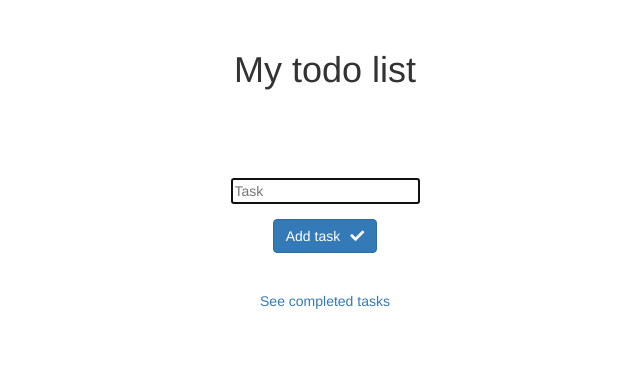
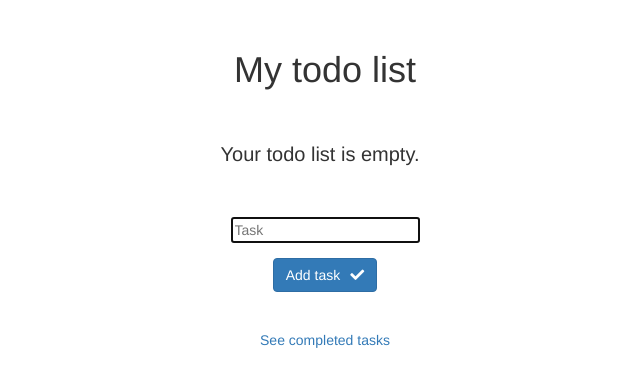
Before and after one commit to Julien-B-py/Todo-list-website, a Flask app: page / in a window 1280 px wide. Shown: the top 387 px of the page, without its empty margins (315-955 px from the left). Run offline with Flask 2, Linux system fonts and the light colour scheme; tables that the repository leaves empty hold one stand-in row (values such as "Sample post"); some libraries are stand-ins or nearby versions.

Commit message:
v1.6
Replace deprecated Form with FlaskForm.
Edit main page route to display a message if todo list is empty.

```diff
--- a/forms.py
+++ b/forms.py
@@ -1,11 +1,11 @@
-from flask_wtf import Form
+from flask_wtf import FlaskForm
 from wtforms import StringField, validators
 
 
 # render_kw={'autofocus': True} to set the cursor focused in the field
-class AddTodoForm(Form):
+class AddTodoForm(FlaskForm):
     task = StringField(validators=[validators.input_required()], render_kw={'autofocus': True})
 
 
-class EditTodoForm(Form):
+class EditTodoForm(FlaskForm):
     task = StringField(validators=[validators.input_required()], render_kw={'autofocus': True})
--- a/main.py
+++ b/main.py
@@ -56,10 +56,14 @@ def home():
     # If user loaded home page without submitting the form
     # Get all todos from database
     todos = Todo.query.all()
+    # For every todo check if the date_completed column is different from NULL and if so add 1 everytime
+    completed_count = sum(1 for todo in todos if todo.date_completed is not None)
+    # If completed todos amount is equal to the size of todos list, then our current todo list is empty
+    is_empty = (completed_count == len(todos))
     # Check if any todo has been completed to allow the display of "completed todos link"
     completed = any(todo.date_completed for todo in todos)
     # Pass todos and completed (kwargs) to render the html
-    return render_template('index.html', form=form, todos=todos, completed=completed)
+    return render_template('index.html', form=form, todos=todos, completed=completed, is_empty=is_empty)
 
 
 @app.route("/delete/task/<int:task_id>")
--- a/static/css/styles.css
+++ b/static/css/styles.css
@@ -1,18 +1,27 @@
+/* HTML TAGS */
 body {
-
     max-width: 100%;
     overflow-x: hidden;
     text-align: center;
+}
 
+h1 {
+    text-align: center;
+    margin: 50px 0;
 }
+
+p {
+    font-size:20px;
+}
+
+
+
 
 .form {
 
 
         margin:3% 0;
-/*    position: fixed;
-    bottom: 0;
-    width: 100%;*/
+
 
 }
 
@@ -23,14 +32,7 @@ body {
 
 
 
-h1 {
-    text-align: center;
-    margin: 50px 0;
-}
 
-p {
-    font-size:20px;
-}
 
 
 .todolist-global {
--- a/templates/index.html
+++ b/templates/index.html
@@ -22,9 +22,11 @@
         <h1>My todo list</h1>
         <ul class="todolist">
 
-            {% if not todos  %}
+            {% if is_empty  %}
             <p>Your todo list is empty.</p>
             {% endif %}
+
+
 
 
             {% for todo in todos%}
```
Also changed, not shown: todo.db.
